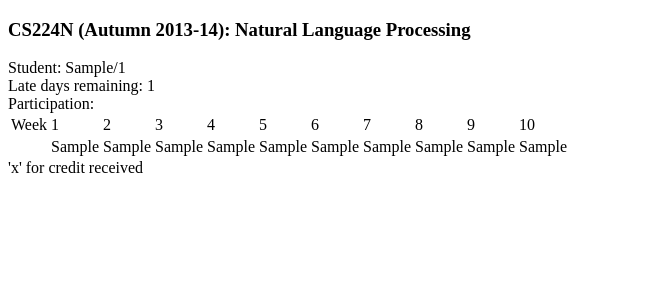
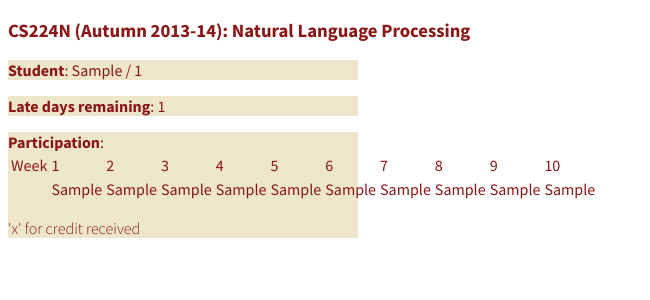
Before and after one commit to rayder441/lms, a Django app: page /id/1/ in a window 1280 px wide. Shown: the top 300 px of the page, without its empty margins (0-650 px from the left). Run offline with Django 3.2, Linux system fonts and the light colour scheme; tables that the repository leaves empty hold one stand-in row (values such as "Sample post").

Commit message:
Add style sheet

```diff
--- a/cs224n/settings.py
+++ b/cs224n/settings.py
@@ -1,10 +1,12 @@
 # Django settings for cs224n project.
+
+INSTALL_DIR='/usr/local/www/lms'
 
 DEBUG = True
 TEMPLATE_DEBUG = DEBUG
 
 ADMINS = (
-    # ('Spence Green', 'spenceg@stanford.edu'),
+    ('Spence Green', 'spenceg@stanford.edu'),
 )
 
 MANAGERS = ADMINS
@@ -61,7 +63,7 @@ MEDIA_URL = ''
 # Don't put anything in this directory yourself; store your static files
 # in apps' "static/" subdirectories and in STATICFILES_DIRS.
 # Example: "/var/www/example.com/static/"
-STATIC_ROOT = ''
+STATIC_ROOT = '%s/static' % (INSTALL_DIR)
 
 # URL prefix for static files.
 # Example: "http://example.com/static/", "http://static.example.com/"
--- /dev/null
+++ b/participation/static/style.css
@@ -0,0 +1,31 @@
+body {
+   font-family:'Source Sans Pro',Helvetica Neue, sans-serif;
+   color:#8C1515;
+}
+
+#query-form {
+   max-width:400px;
+}
+
+.record {
+   background-color:#eee6cb;
+   margin-bottom:1em;
+   width:350px;
+   max-width:350px;
+}
+
+.dlabel {
+   font-weight:bold;
+}
+
+#by-week {
+   margin-bottom:1.0em;
+}
+
+#buffer {
+   margin-bottom:1.0em;
+}
+
+.footnote {
+   font-weight:lighter;
+}
--- a/participation/templates/query.html
+++ b/participation/templates/query.html
@@ -2,17 +2,18 @@
 "http://www.w3.org/TR/xhtml11/DTD/xhtml11.dtd">
 <html xmlns="http://www.w3.org/1999/xhtml">
 <head>
-<title>CS224N Autumn 2013-14: {{ student.sunet }}</title>
-
+  <title>CS224N Autumn 2013-14: {{ student.sunet }}</title>
+  <link href='https://fonts.googleapis.com/css?family=Source+Sans+Pro:300,400,600,700' rel='stylesheet' type='text/css'>
+    <link rel="stylesheet" type="text/css" href="/static/style.css">
 </head>
 
 <body>
   <div id="wrapper">
     <h3>CS224N (Autumn 2013-14): Natural Language Processing</h3>
-    <div class="record">Student: {{ student.sunet }}/{{ student.id }}</div>
-    <div class="record">Late days remaining: {{ student.late_days }}</div>
+    <div class="record"><span class="dlabel">Student</span>: {{ student.sunet }} / {{ student.id }}</div>
+    <div class="record"><span class="dlabel">Late days remaining</span>: {{ student.late_days }}</div>
     <div class="record">
-      Participation:
+      <span class="dlabel">Participation</span>:
       <table id="by-week">
 	<tr>
 	  <td>Week</td>
@@ -41,6 +42,7 @@
 	  <td>{{ student.week10 }}</td>
 	</tr>
       </table>
+      <div id="buffer"></div>
       <span class='footnote'>'x' for credit received</span>
     </div>
   </div>
```
Also changed, not shown: participation/templates/index.html (+10 -6 lines).
